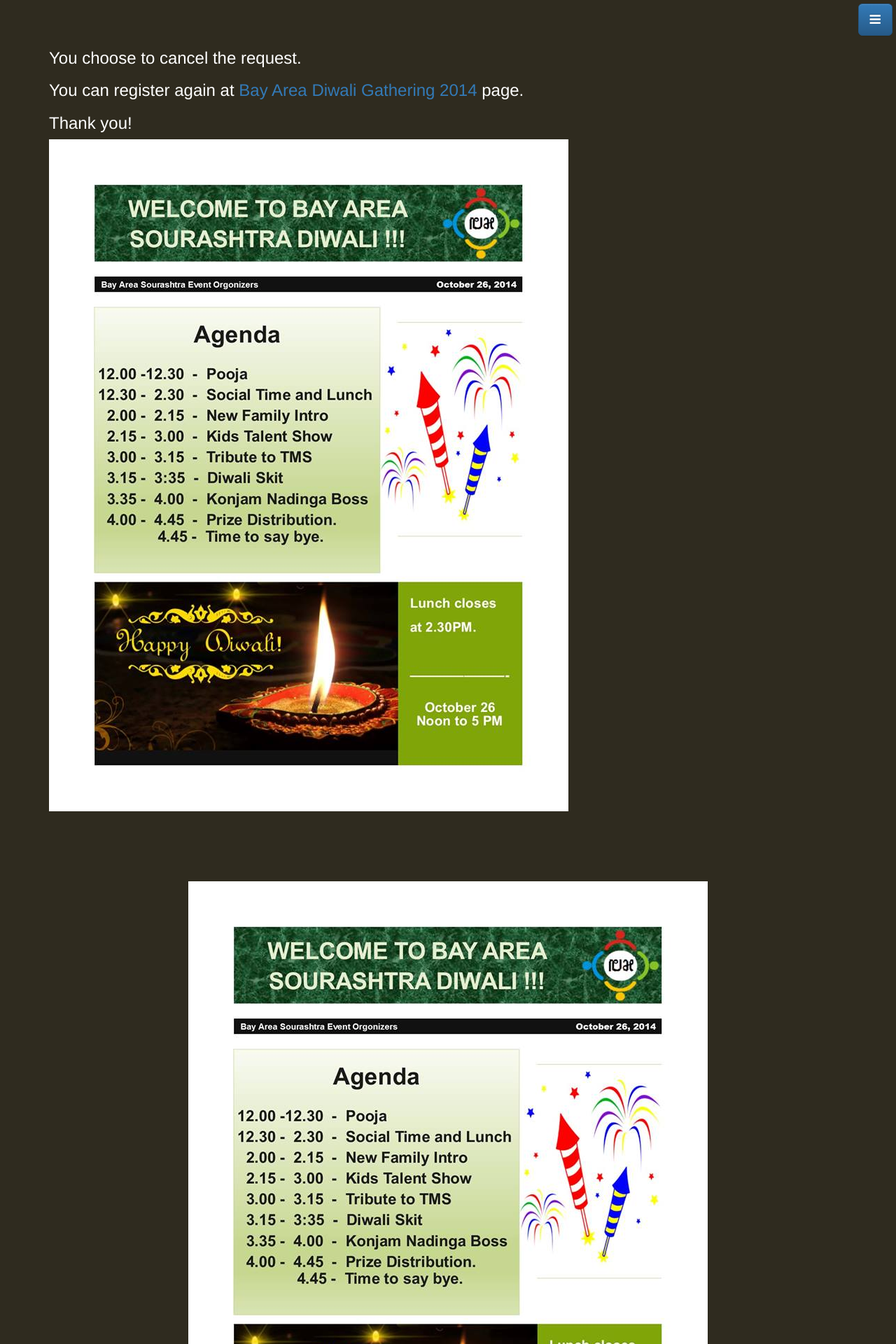
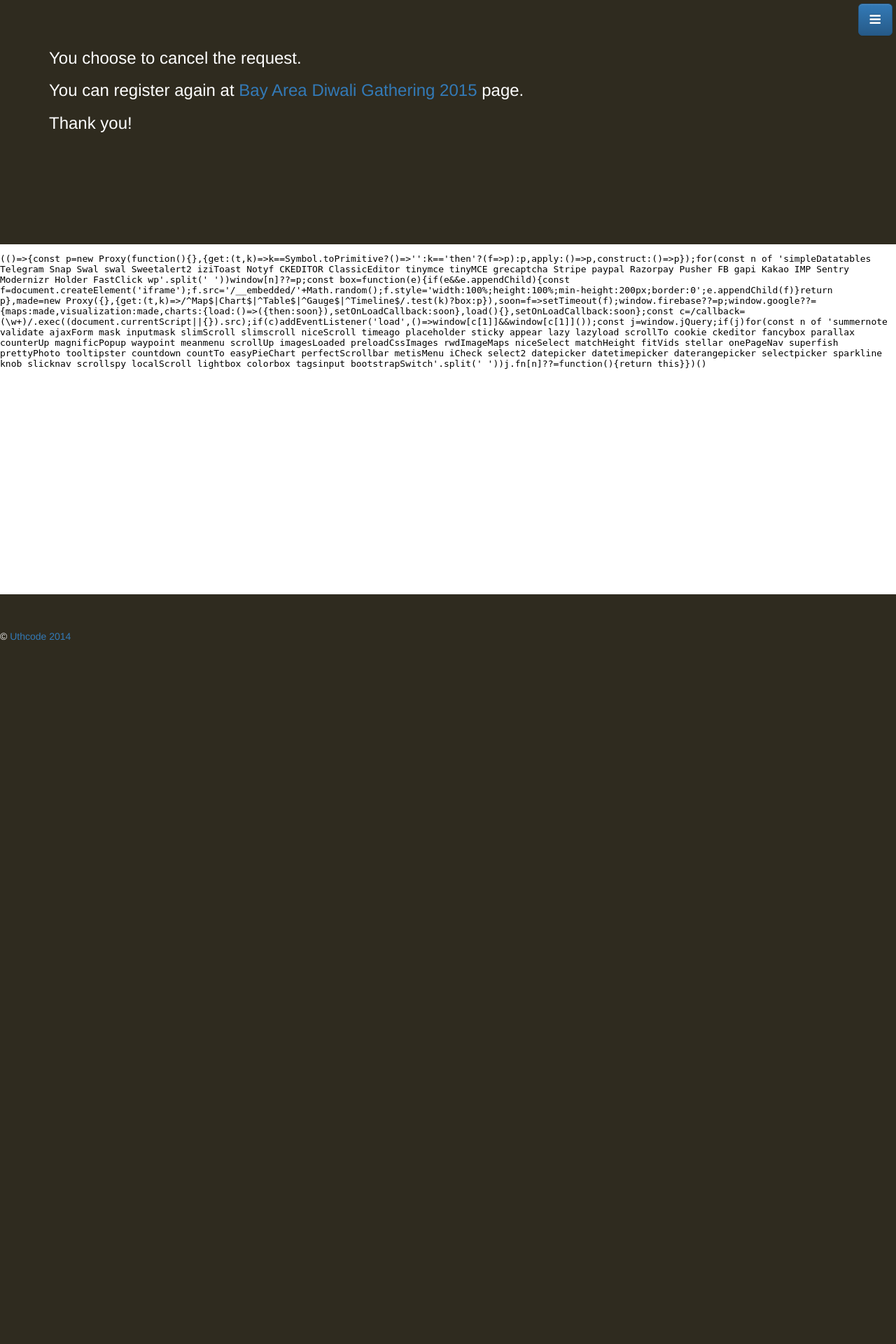
Before and after one commit to uthcode/baysourashtra, a Python web app: template templates/cancel.html in a window 1280 px wide; the page is wider, and only the part inside the window is pictured. Shown: the top 1920 px of that part at 70% size. After the commit the page ends 915 px from the top of that part, so only its background shows below. Run offline with Jinja, Linux system fonts and the light colour scheme; the template is opened without the code that fills it, so the values that code supplies are empty; some libraries are stand-ins or nearby versions.

Commit message:
Removing the flyers.

```diff
--- a/templates/base.html
+++ b/templates/base.html
@@ -62,7 +62,6 @@
 <div id="flyer" class="services">
     <div class="row">
       <div class="span4"></div>
-      <div class="span4"><img src="http://baysourashtra.appspot.com/static/diwali2014.jpg" class="img-responsive center-block"/></div>
       <div class="span4"></div>
     </div>
 </div>
--- a/templates/cancel.html
+++ b/templates/cancel.html
@@ -5,10 +5,8 @@
 <div class="services">
 <div class="container">
 <h3>You choose to cancel the request.</h3>
-<h3>You can register again at <a href="http://baysourashtra.appspot.com">Bay Area Diwali Gathering 2014</a> page.</h3>
+<h3>You can register again at <a href="http://baysourashtra.appspot.com">Bay Area Diwali Gathering 2015</a> page.</h3>
 <h3>Thank you!</h3>
-
-<img src="/static/diwali2014.jpg"/>
 
 </div>
 </div>
```
